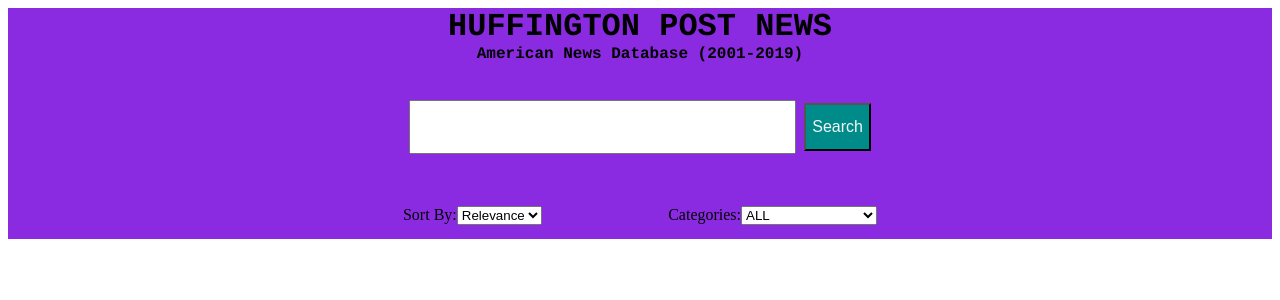
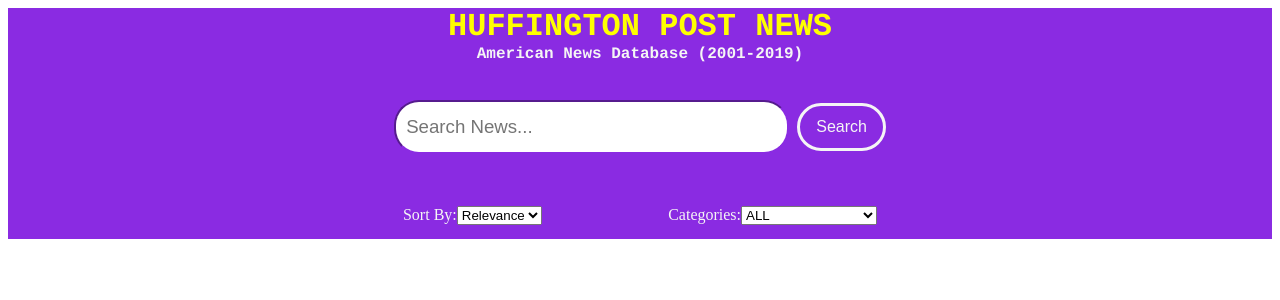
Before and after one commit to Bhisham-Sharma/News-Search-Engine, a Flask app: page / in a window 1280 px wide. Shown: the top 300 px of the page. Run offline with Flask 2, Linux system fonts and the light colour scheme; parts of the project's set-up code (start-up, migrations or seed data) failed here and were passed over; some libraries are stand-ins or nearby versions.

Commit message:
Update index.html

```diff
--- a/templates/index.html
+++ b/templates/index.html
@@ -19,20 +19,20 @@
 <body>
     <div name="full-container" id="full-container" style="background-color: blueviolet;">
 
-        <h1 style="text-align:center; font-size:200%; font-family:courier;">HUFFINGTON POST NEWS</h1>
-        <h6 style="text-align:center; font-size:100%; font-family:courier;">American News Database (2001-2019)</h6>
+        <h1 style="color:yellow; text-align:center; font-size:200%; font-family:courier;">HUFFINGTON POST NEWS</h1>
+        <h6 style="color: whitesmoke; text-align:center; font-size:100%; font-family:courier;">American News Database (2001-2019)</h6>
 
         <div class="ui-widget"
             style="margin-top: 5vh; justify-content: center; align-items:center; height:6vh; display: flex;">
-            <input style="width:30%; height:6vh; font-size:14pt;" type="text" id="site-search" name="site-search">
+            <input style="outline:none; width:30%; height:6vh; font-size:14pt; border-radius: 25px; padding-left: 10px; border-color: blueviolet;" type="text" id="site-search" placeholder="Search News..." name="site-search" class="site-search">
 
-            <button type="button" style="height:6vh; margin-left: 1vh; color:whitesmoke; background-color: darkcyan;" id="search-button">Search</button>
+            <button class="search-button" type="button" style="outline:none; width: 7%; height:6vh; margin-left: 1vh; color:whitesmoke; border: solid whitesmoke; border-radius: 25px; padding:0 10px; background: transparent;" id="search-button">Search</button>
         </div>
 
         <div style="margin-top: 5vh; justify-content: center; align-items:center; height:6vh; display: flex;">
 
-            <label for="sort-by">Sort By: </label>
-            <select name="sort-by" id="sort-by">
+            <label style="color: whitesmoke;" for="sort-by">Sort By: </label>
+            <select  name="sort-by" id="sort-by">
                 <option value="Relevance" selected>Relevance</option>
                 <option value="Newest">Newest</option>
                 <option value="Oldest">Oldest</option>
@@ -40,7 +40,7 @@
 
             <div style="width: 10%;"></div>
 
-            <label for="news-category">Categories: </label>
+            <label style="color: whitesmoke;" for="news-category">Categories: </label>
             <select name="news-category" id="news-category">
                 <option value="ALL" selected>ALL</option>
                 <option value="ARTS">ARTS</option>
@@ -140,7 +140,7 @@
                     var output = '';
 
                     for (i = 0; i < len; i++) {
-                        output += "<div class='card'><h1>"+res[i][0]+"</h1><div class='container'><h4><b>"+res[i][2]+"</b></h4><div style='display:flex; width:100%'><div style='text-align:left; width:50%;'><a href="+res[i][1]+">Go to the news</a></div><div style='text-align:right; width:50%;'><a>"+res[i][3]+"</a></div></div></div></div><br>";
+                        output += "<div class='card'><h2>"+res[i][0]+"</h2><div class='container'><h4><b>"+res[i][2]+"</b></h4><div style='display:flex; width:100%'><div style='text-align:left; width:50%;'><a href="+res[i][1]+">Go to the news</a></div><div style='text-align:right; width:50%;'><a>"+res[i][3]+"</a></div></div></div></div><br>";
                     }
 
                     $("#response").html(output);
```
